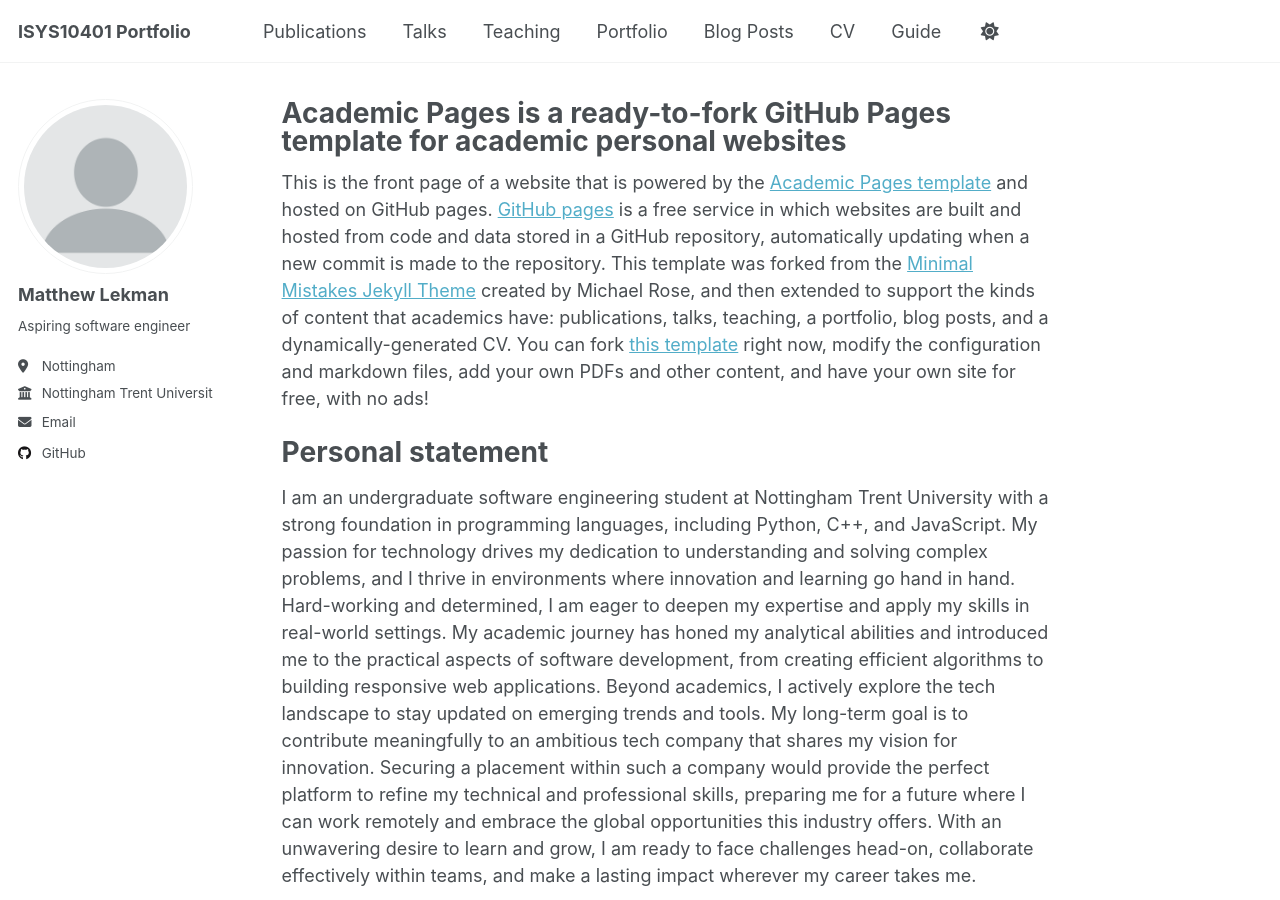
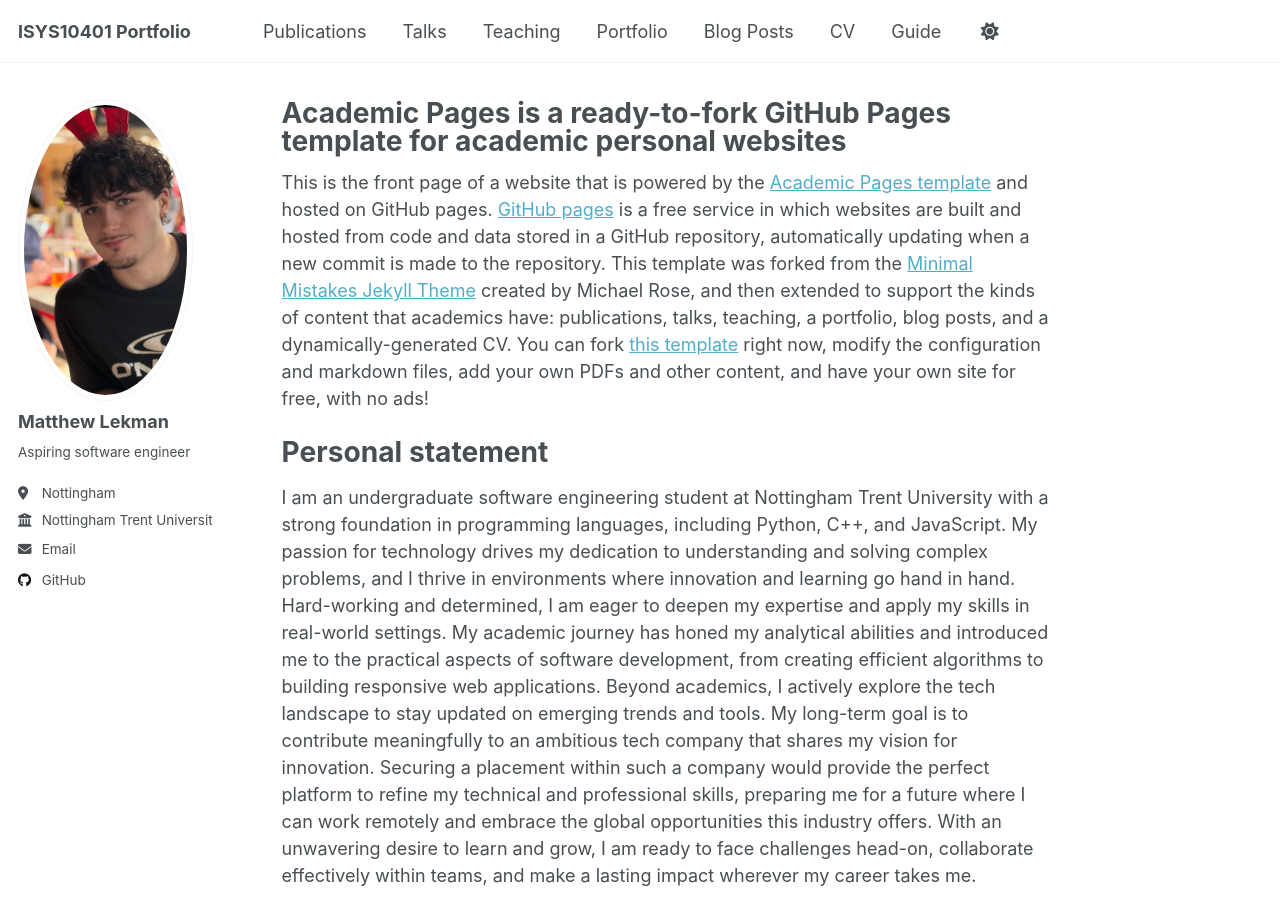
Before and after one commit to matthewlekman/Portfolio, a Jekyll site: the page built from _pages/about.md, in a window 1280 px wide and 900 px high. Built offline with Jekyll 4.4.1, drawn with Linux system fonts in a browser that asks for light colours.

Commit message:
Update _config.yml
Added picture

```diff
--- a/_config.yml
+++ b/_config.yml
@@ -22,7 +22,7 @@ repository               : "academicpages/academicpages.github.io"
 #               Additional customization can be done by editing /_includes/author-profile.html
 author:
   # Biographic information
-  avatar           : "profile.png"
+  avatar           : "IMG_0802.jpeg"
   name             : "Matthew Lekman"
   pronouns         : # example: "he/him"
   bio              : "Aspiring software engineer"
```
